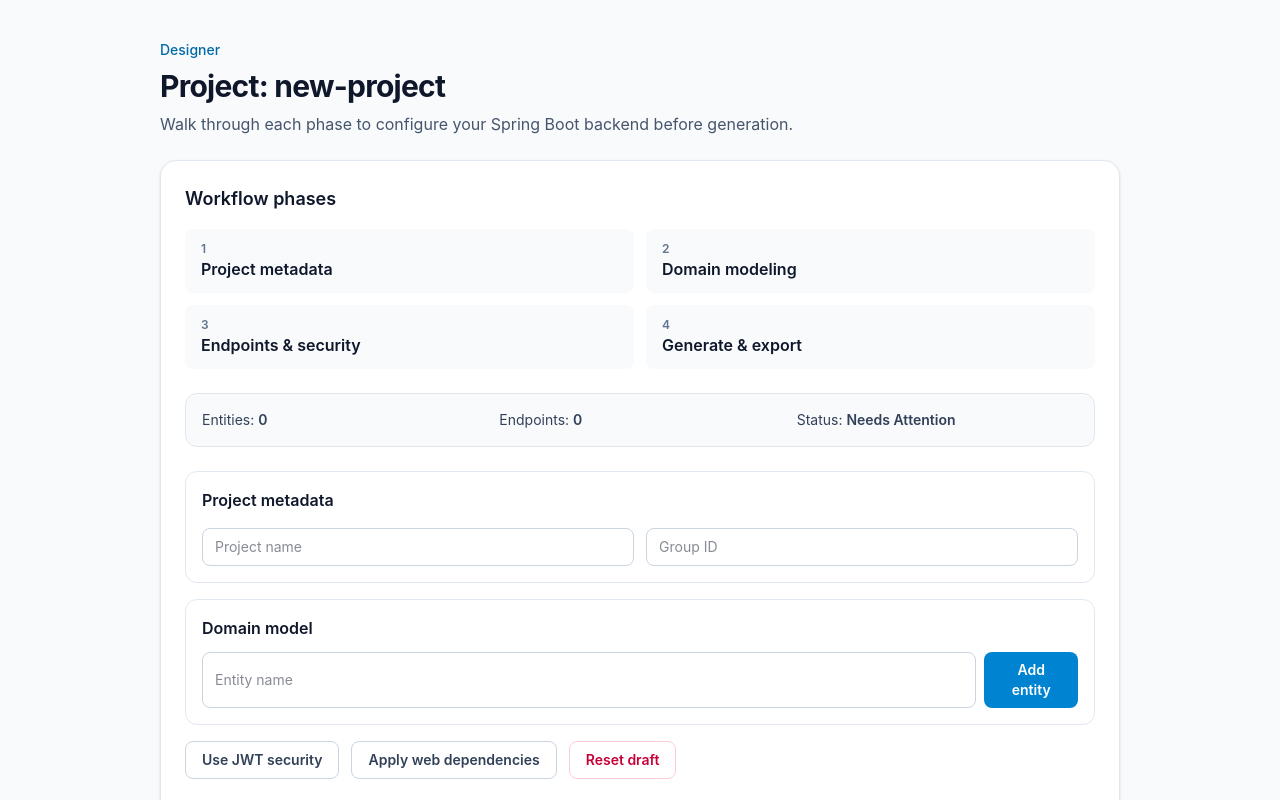
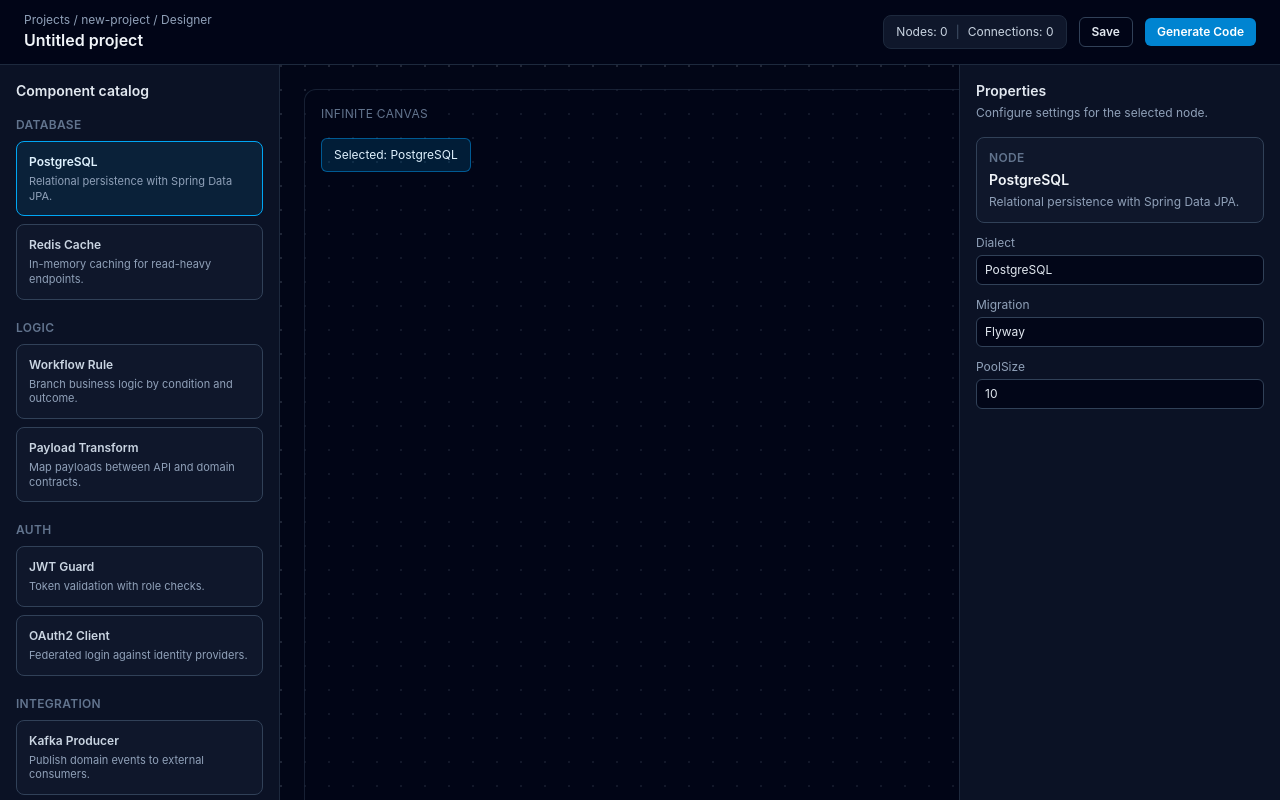
Before and after one commit to minorproject-slg/spring-boot-backend-builder, a React (Vite) app: page /projects/new-project/designer in a window 1280 px wide. Shown: the top 800 px of the page. Built offline with nearby package versions, Linux system fonts and the light colour scheme.

Commit message:
Add dedicated project designer workspace page

```diff
--- a/src/App.tsx
+++ b/src/App.tsx
@@ -1,7 +1,7 @@
 import { Route, Routes } from "react-router";
 import Home from "./pages/Home";
 import NewProjectPage from "./pages/projects/NewProjectPage";
-import ProjectDesignerPage from "./pages/projects/ProjectDesignerPage";
+import Designer from "./pages/projects/Designer";
 import ProjectReviewPage from "./pages/projects/ProjectReviewPage";
 import MissingProjectRoutePage from "./pages/projects/MissingProjectRoutePage";
 
@@ -10,7 +10,7 @@ function App() {
     <Routes>
       <Route path="/" element={<Home />} />
       <Route path="/projects/new" element={<NewProjectPage />} />
-      <Route path="/projects/:projectId/designer" element={<ProjectDesignerPage />} />
+      <Route path="/projects/:projectId/designer" element={<Designer />} />
       <Route path="/projects/:projectId/review" element={<ProjectReviewPage />} />
       <Route path="/projects/designer" element={<MissingProjectRoutePage />} />
       <Route path="/projects/review" element={<MissingProjectRoutePage />} />
--- a/src/components/projects/ProjectCard.tsx
+++ b/src/components/projects/ProjectCard.tsx
@@ -1,16 +1,13 @@
-import type { MouseEventHandler } from "react";
 import type { ProjectSummary } from "../../features/projects/types";
 
 type ProjectCardProps = {
   project: ProjectSummary;
-  onClick?: MouseEventHandler<HTMLElement>;
 };
 
-export default function ProjectCard({ project, onClick }: ProjectCardProps) {
+export default function ProjectCard({ project }: ProjectCardProps) {
   return (
     <article
-      onClick={onClick}
-      className="group flex h-full cursor-pointer flex-col rounded-2xl border border-slate-200 bg-white p-6 shadow-sm transition hover:-translate-y-0.5 hover:border-sky-300 hover:shadow-md"
+      className="group flex h-full flex-col rounded-2xl border border-slate-200 bg-white p-6 shadow-sm transition hover:-translate-y-0.5 hover:border-sky-300 hover:shadow-md"
     >
       <header className="mb-4 space-y-2">
         <h2 className="text-lg font-semibold text-slate-900">{project.name}</h2>
--- a/src/pages/Home.tsx
+++ b/src/pages/Home.tsx
@@ -1,4 +1,4 @@
-import { useNavigate } from "react-router";
+import { Link, useNavigate } from "react-router";
 import ProjectCard from "../components/projects/ProjectCard";
 import type { ProjectSummary } from "../features/projects/types";
 
@@ -72,11 +72,9 @@ export default function Home() {
         <section>
           <div className="grid grid-cols-1 gap-5 md:grid-cols-2 xl:grid-cols-3">
             {mockProjects.map((project) => (
-              <ProjectCard
-                key={project.id}
-                project={project}
-                onClick={() => navigate(`/projects/${project.id}/designer`)}
-              />
+              <Link key={project.id} to={`/projects/${project.id}/designer`} className="block h-full">
+                <ProjectCard project={project} />
+              </Link>
             ))}
           </div>
         </section>
--- /dev/null
+++ b/src/pages/projects/Designer.tsx
@@ -0,0 +1,227 @@
+import { useMemo, useState } from "react";
+import { Link, Navigate, useParams } from "react-router";
+import { useBuilderSelectors, useBuilderState } from "../../features/builder/store";
+
+type CatalogNode = {
+  id: string;
+  label: string;
+  category: "Database" | "Logic" | "Auth" | "Integration";
+  description: string;
+  defaults: Record<string, string>;
+};
+
+const CATALOG_NODES: CatalogNode[] = [
+  {
+    id: "postgres",
+    label: "PostgreSQL",
+    category: "Database",
+    description: "Relational persistence with Spring Data JPA.",
+    defaults: { dialect: "PostgreSQL", migration: "Flyway", poolSize: "10" },
+  },
+  {
+    id: "redis",
+    label: "Redis Cache",
+    category: "Database",
+    description: "In-memory caching for read-heavy endpoints.",
+    defaults: { mode: "Standalone", ttl: "300", prefix: "cache:" },
+  },
+  {
+    id: "workflow",
+    label: "Workflow Rule",
+    category: "Logic",
+    description: "Branch business logic by condition and outcome.",
+    defaults: { timeoutMs: "5000", retries: "2", fallback: "none" },
+  },
+  {
+    id: "transform",
+    label: "Payload Transform",
+    category: "Logic",
+    description: "Map payloads between API and domain contracts.",
+    defaults: { direction: "request", strictMode: "true", version: "v1" },
+  },
+  {
+    id: "jwt",
+    label: "JWT Guard",
+    category: "Auth",
+    description: "Token validation with role checks.",
+    defaults: { issuer: "internal", audience: "api", role: "USER" },
+  },
+  {
+    id: "oauth",
+    label: "OAuth2 Client",
+    category: "Auth",
+    description: "Federated login against identity providers.",
+    defaults: { provider: "google", scope: "openid profile", callback: "/oauth/callback" },
+  },
+  {
+    id: "kafka",
+    label: "Kafka Producer",
+    category: "Integration",
+    description: "Publish domain events to external consumers.",
+    defaults: { topic: "events.domain", acks: "all", serializer: "json" },
+  },
+  {
+    id: "webhook",
+    label: "Webhook Outbound",
+    category: "Integration",
+    description: "Deliver signed HTTP callbacks to partners.",
+    defaults: { method: "POST", retryPolicy: "exponential", timeoutMs: "3000" },
+  },
+];
+
+const CATEGORIES: Array<CatalogNode["category"]> = ["Database", "Logic", "Auth", "Integration"];
+
+export default function Designer() {
+  const { projectId } = useParams();
+  const state = useBuilderState();
+  const { endpointCount, entityCount } = useBuilderSelectors();
+  const [selectedNodeId, setSelectedNodeId] = useState(CATALOG_NODES[0].id);
+  const [leftOpen, setLeftOpen] = useState(false);
+  const [rightOpen, setRightOpen] = useState(false);
+  const [saveStatus, setSaveStatus] = useState<"idle" | "saved">("idle");
+
+  const selectedNode = useMemo(
+    () => CATALOG_NODES.find((node) => node.id === selectedNodeId) ?? CATALOG_NODES[0],
+    [selectedNodeId],
+  );
+
+  if (!projectId) {
+    return <Navigate to="/" replace />;
+  }
+
+  return (
+    <div className="flex min-h-screen flex-col bg-slate-950 text-slate-100">
+      <header className="sticky top-0 z-20 border-b border-slate-800 bg-slate-950/95 backdrop-blur">
+        <div className="mx-auto flex w-full max-w-[1800px] items-center gap-3 px-4 py-3 sm:px-6">
+          <button
+            type="button"
+            onClick={() => setLeftOpen((open) => !open)}
+            className="rounded-md border border-slate-700 px-3 py-1.5 text-xs font-medium text-slate-300 lg:hidden"
+          >
+            Catalog
+          </button>
+
+          <div className="min-w-0 flex-1">
+            <p className="truncate text-xs text-slate-400">Projects / {projectId} / Designer</p>
+            <h1 className="truncate text-sm font-semibold sm:text-base">
+              {state.draft.project.name?.trim() || "Untitled project"}
+            </h1>
+          </div>
+
+          <div className="hidden items-center gap-2 rounded-lg border border-slate-800 bg-slate-900 px-3 py-2 text-xs text-slate-300 sm:flex">
+            <span>Nodes: {entityCount}</span>
+            <span className="text-slate-600">|</span>
+            <span>Connections: {endpointCount}</span>
+          </div>
+
+          <button
+            type="button"
+            onClick={() => {
+              setSaveStatus("saved");
+              window.setTimeout(() => setSaveStatus("idle"), 1600);
+            }}
+            className="rounded-md border border-slate-700 px-3 py-1.5 text-xs font-semibold text-slate-200 hover:bg-slate-800"
+          >
+            {saveStatus === "saved" ? "Saved" : "Save"}
+          </button>
+          <Link
+            to={`/projects/${projectId}/review`}
+            className="rounded-md bg-sky-600 px-3 py-1.5 text-xs font-semibold text-white hover:bg-sky-500"
+          >
+            Generate Code
+          </Link>
+
+          <button
+            type="button"
+            onClick={() => setRightOpen((open) => !open)}
+            className="rounded-md border border-slate-700 px-3 py-1.5 text-xs font-medium text-slate-300 lg:hidden"
+          >
+            Properties
+          </button>
+        </div>
+      </header>
+
+      <main className="mx-auto grid w-full max-w-[1800px] flex-1 grid-cols-1 gap-0 lg:grid-cols-[280px_minmax(0,1fr)_320px]">
+        <aside
+          className={`${leftOpen ? "block" : "hidden"} border-b border-slate-800 bg-slate-900/70 lg:block lg:border-b-0 lg:border-r`}
+        >
+          <div className="h-full p-4">
+            <h2 className="mb-4 text-sm font-semibold text-slate-200">Component catalog</h2>
+            <div className="space-y-5">
+              {CATEGORIES.map((category) => (
+                <section key={category}>
+                  <h3 className="mb-2 text-xs font-semibold uppercase tracking-wide text-slate-500">{category}</h3>
+                  <div className="space-y-2">
+                    {CATALOG_NODES.filter((node) => node.category === category).map((node) => (
+                      <button
+                        key={node.id}
+                        type="button"
+                        onClick={() => setSelectedNodeId(node.id)}
+                        className={`w-full rounded-lg border p-3 text-left text-xs transition ${
+                          selectedNode.id === node.id
+                            ? "border-sky-500 bg-sky-500/10 text-sky-100"
+                            : "border-slate-700 bg-slate-900 text-slate-300 hover:border-slate-600"
+                        }`}
+                      >
+                        <p className="font-semibold">{node.label}</p>
+                        <p className="mt-1 text-[11px] text-slate-400">{node.description}</p>
+                      </button>
+                    ))}
+                  </div>
+                </section>
+              ))}
+            </div>
+          </div>
+        </aside>
+
+        <section className="relative min-h-[60vh] border-b border-slate-800 lg:border-b-0 lg:border-r">
+          <div
+            className="absolute inset-0"
+            style={{
+              backgroundColor: "#020617",
+              backgroundImage:
+                "radial-gradient(circle at 1px 1px, rgba(148,163,184,0.2) 1px, transparent 0)",
+              backgroundSize: "24px 24px",
+            }}
+          />
+          <div className="relative h-full min-h-[60vh] overflow-auto p-6">
+            <div className="min-h-[900px] min-w-[900px] rounded-xl border border-slate-800/80 bg-slate-950/40 p-4">
+              <p className="text-xs uppercase tracking-wide text-slate-500">Infinite canvas</p>
+              <div className="mt-4 inline-flex items-center rounded-md border border-sky-600/60 bg-sky-500/15 px-3 py-2 text-xs text-sky-100">
+                Selected: {selectedNode.label}
+              </div>
+            </div>
+          </div>
+        </section>
+
+        <aside
+          className={`${rightOpen ? "block" : "hidden"} border-b border-slate-800 bg-slate-900/70 lg:block lg:border-b-0`}
+        >
+          <div className="h-full p-4">
+            <h2 className="text-sm font-semibold text-slate-200">Properties</h2>
+            <p className="mt-1 text-xs text-slate-400">Configure settings for the selected node.</p>
+
+            <div className="mt-4 rounded-lg border border-slate-700 bg-slate-900 p-3">
+              <p className="text-xs font-semibold uppercase tracking-wide text-slate-500">Node</p>
+              <p className="mt-1 text-sm font-semibold text-slate-100">{selectedNode.label}</p>
+              <p className="mt-1 text-xs text-slate-400">{selectedNode.description}</p>
+            </div>
+
+            <div className="mt-3 space-y-3">
+              {Object.entries(selectedNode.defaults).map(([key, value]) => (
+                <label key={key} className="block text-xs text-slate-300">
+                  <span className="mb-1 block capitalize text-slate-400">{key}</span>
+                  <input
+                    readOnly
+                    value={value}
+                    className="w-full rounded-md border border-slate-700 bg-slate-950 px-2 py-1.5 text-xs text-slate-200"
+                  />
+                </label>
+              ))}
+            </div>
+          </div>
+        </aside>
+      </main>
+    </div>
+  );
+}
```
